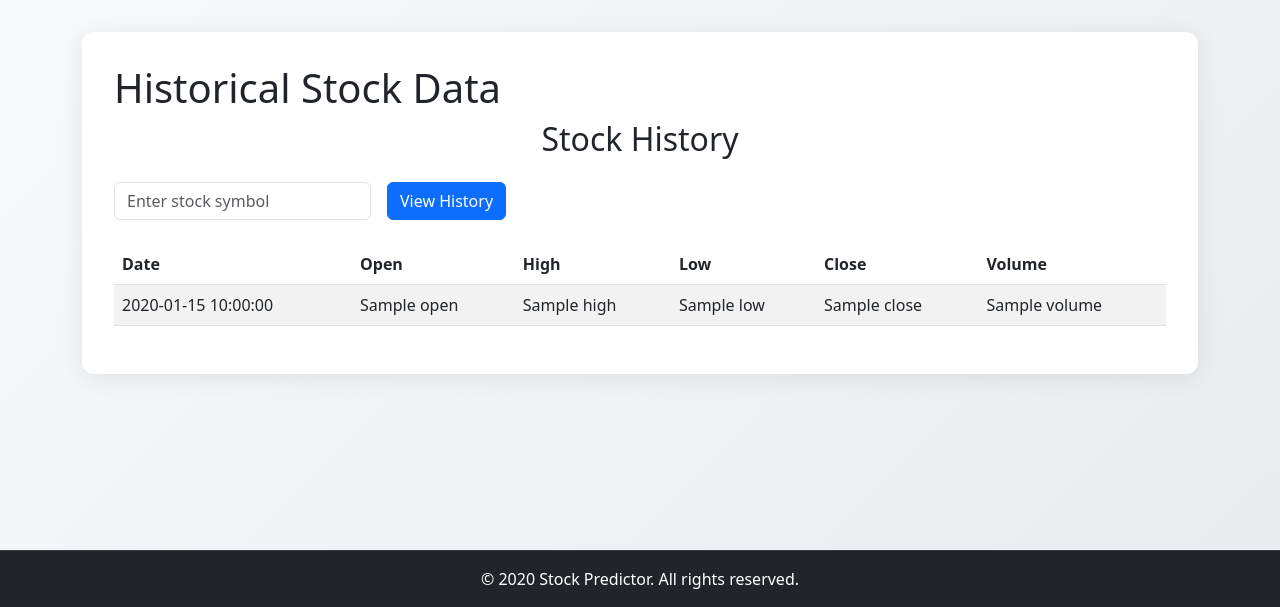
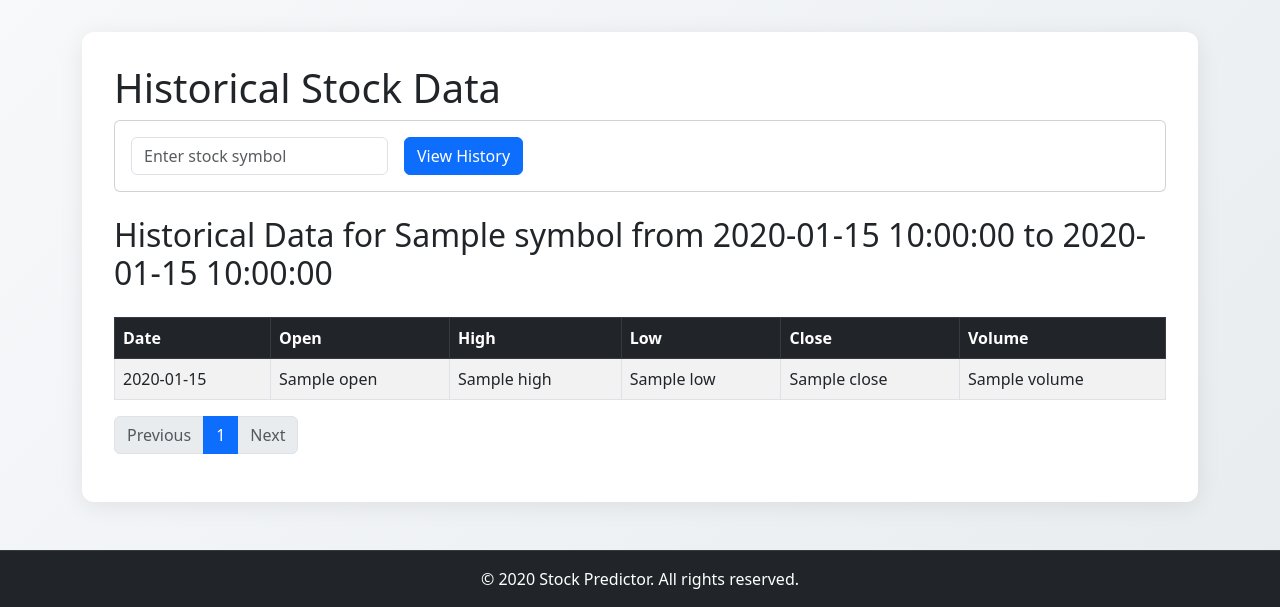
Before and after one commit to piyushraghvani/stock-trend-predictor, a Flask app: template Templates/history.html in a window 1280 px wide. Shown: the part 193-800 px from the top of the page. Run offline with Flask 3, Linux system fonts and the light colour scheme; the template is opened without the code that fills it: most values are stand-ins (such as "Sample title", 1, 10 or a date in 2020).

Commit message:
Enhance historical data functionality with pagination and improved data handling; update templates for better user experience and navigation.

```diff
--- a/Templates/history.html
+++ b/Templates/history.html
@@ -4,9 +4,11 @@
 
 {% block content %}
 <h1>Historical Stock Data</h1>
-<h2 class="mb-4 text-center">Stock History</h2>
 
-<form method="POST" class="mb-4">
+<!-- Input Section -->
+<div class="card mb-4">
+    <div class="card-body">
+        <form method="POST">
             <div class="row g-3 align-items-center">
                 <div class="col-auto">
                     <input type="text" name="symbol" class="form-control" placeholder="Enter stock symbol" required>
@@ -16,10 +18,14 @@
                 </div>
             </div>
         </form>
-
-{% if history_data is not none and history_data|length > 0 %}
-<table class="table table-striped">
-    <thead>
+    </div>
+</div>
+<div class="mb-4">
+    <h2>Historical Data for {{ symbol }} from {{ history_data.start_date }} to {{ history_data.end_date }}</h2>
+</div>
+{% if history_data %}
+<table class="table table-striped table-bordered">
+    <thead class="table-dark">
         <tr>
             <th>Date</th>
             <th>Open</th>
@@ -30,9 +36,9 @@
         </tr>
     </thead>
     <tbody>
-        {% for row in history_data %}
+        {% for row in history_data.data %}
         <tr>
-            <td>{{ row.date }}</td>
+            <td>{{ row.date.strftime("%Y-%m-%d") }}</td>
             <td>{{ row.open }}</td>
             <td>{{ row.high }}</td>
             <td>{{ row.low }}</td>
@@ -43,5 +49,23 @@
     </tbody>
 </table>
 
+<!-- Pagination -->
+<nav>
+    <ul class="pagination">
+        <li class="page-item {% if history_data.page == 1 %}disabled{% endif %}">
+            <a class="page-link" href="?symbol={{ symbol }}&page={{ history_data.page - 1 }}">Previous</a>
+        </li>
+
+        {% for p in range(1, history_data.total_pages + 1) %}
+        <li class="page-item {% if p == history_data.page %}active{% endif %}">
+            <a class="page-link" href="?symbol={{ symbol }}&page={{ p }}">{{ p }}</a>
+        </li>
+        {% endfor %}
+
+        <li class="page-item {% if history_data.page == history_data.total_pages %}disabled{% endif %}">
+            <a class="page-link" href="?symbol={{ symbol }}&page={{ history_data.page + 1 }}">Next</a>
+        </li>
+    </ul>
+</nav>
 {% endif %}
 {% endblock %}
--- a/Templates/top_stocks.html
+++ b/Templates/top_stocks.html
@@ -28,7 +28,7 @@
             {% for stock in top_stocks_nyse %}
             <div class="row py-2 border-bottom align-items-center text-center">
                 <div class="col-3">
-                    <a href="/stock/{{ stock.symbol }}" class="text-decoration-none fw-semibold">{{ stock.symbol }}</a>
+                    <a href="/history?symbol={{ stock.symbol }}" class="text-decoration-none fw-semibold">{{ stock.symbol }}</a>
                 </div>
                 <div class="col-3 text-truncate">{{ stock.name }}</div>
                 <div class="col-3">${{ "%.2f"|format(stock.price) }}</div>
@@ -44,7 +44,7 @@
             {% for stock in top_stocks_bse %}
             <div class="row py-2 border-bottom align-items-center text-center">
                 <div class="col-3">
-                    <a href="/stock/{{ stock.symbol }}" class="text-decoration-none fw-semibold">{{ stock.symbol }}</a>
+                    <a href="/history?symbol={{ stock.symbol }}" class="text-decoration-none fw-semibold">{{ stock.symbol }}</a>
                 </div>
                 <div class="col-3 text-truncate">{{ stock.name }}</div>
                 <div class="col-3">₹{{ "%.2f"|format(stock.price) }}</div>
@@ -60,7 +60,7 @@
             {% for stock in top_stocks_nse %}
             <div class="row py-2 border-bottom align-items-center text-center">
                 <div class="col-3">
-                    <a href="/stock/{{ stock.symbol }}" class="text-decoration-none fw-semibold">{{ stock.symbol }}</a>
+                    <a href="/history?symbol={{ stock.symbol }}" class="text-decoration-none fw-semibold">{{ stock.symbol }}</a>
                 </div>
                 <div class="col-3 text-truncate">{{ stock.name }}</div>
                 <div class="col-3">₹{{ "%.2f"|format(stock.price) }}</div>
--- a/app.py
+++ b/app.py
@@ -13,15 +13,11 @@ def home():
 
 @app.route('/history', methods=['GET', 'POST'])
 def history():
-    if request.method == 'POST':
-        symbol = request.form['symbol']
-        return redirect(url_for('history', symbol=symbol))
-
-    symbol = request.args.get('symbol')
-    history_data = None
-    if symbol:
-        history_data = get_history_data(symbol)
-    return render_template('history.html', history_data=history_data, stock_symbol=symbol)
+    symbol = request.args.get("symbol", "AAPL")
+    page = int(request.args.get("page", 1))
+    page_size = 20
+    history_data = get_history_data(symbol, page, page_size)
+    return render_template("history.html", symbol=symbol, history_data=history_data)
 
 @app.route("/tips")
 def tips():
```
Also changed, not shown: history_data.py (+44 -4 lines). Lines whose indentation alone changed are shown as unchanged.
